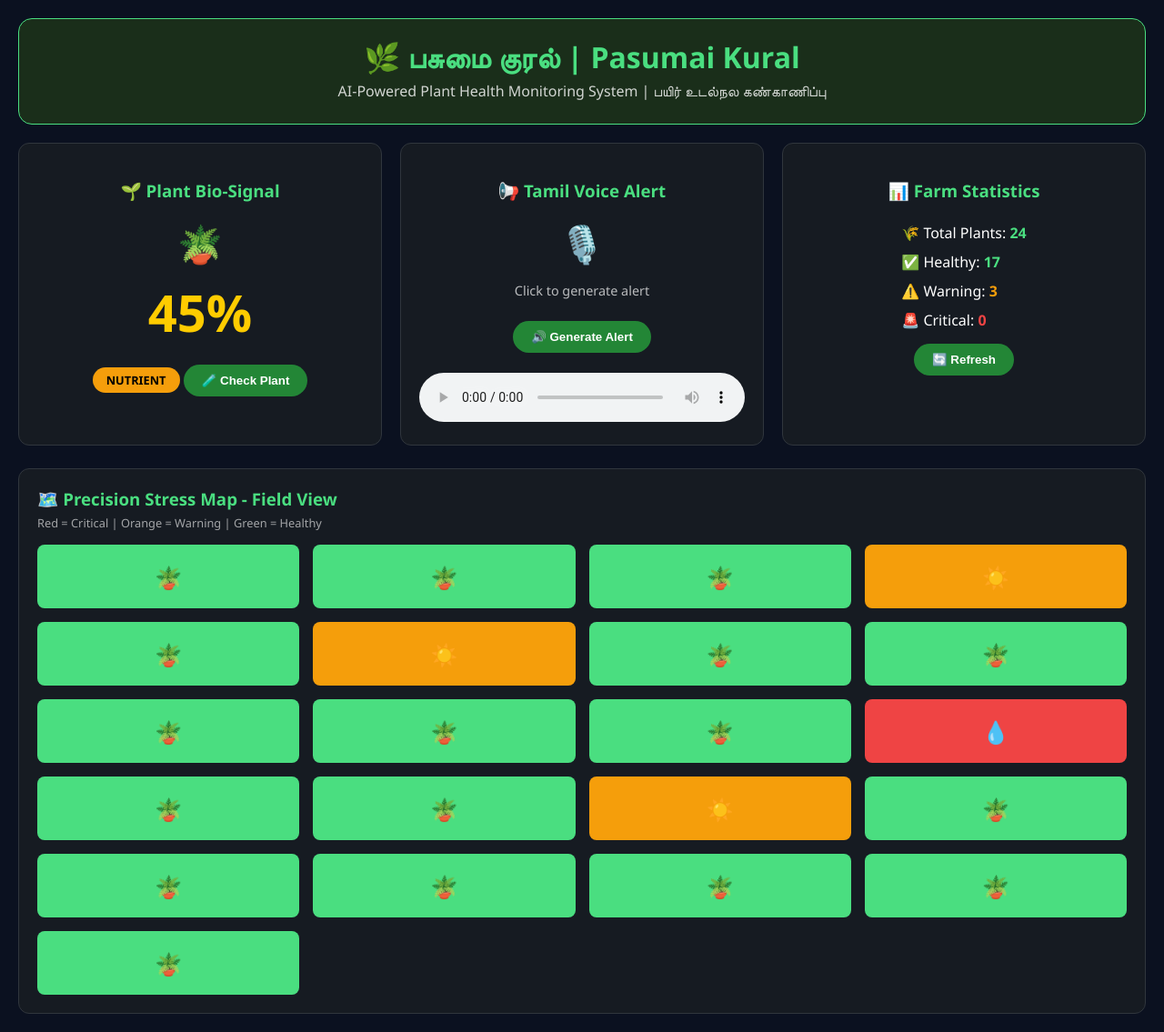
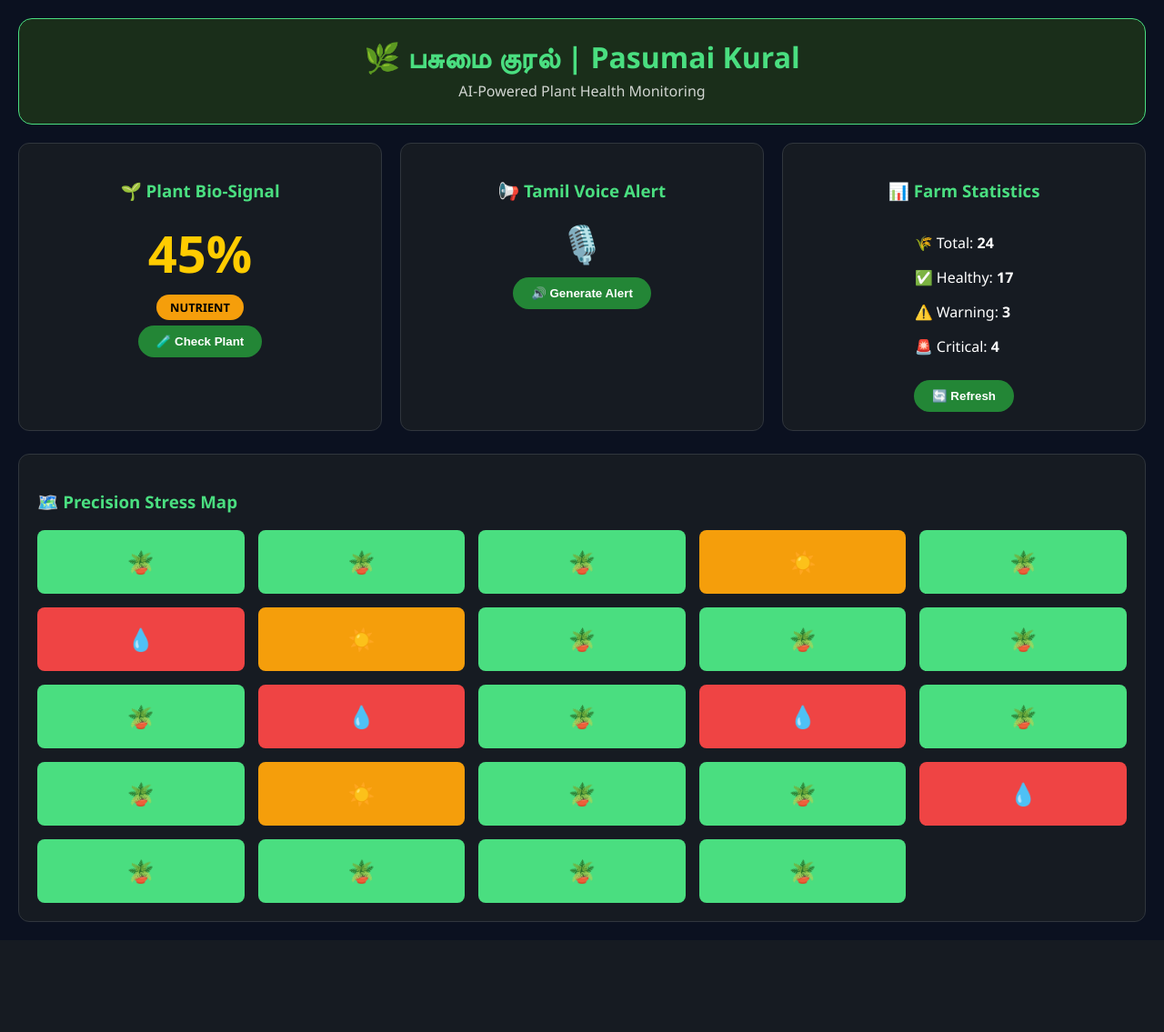
Before and after one commit to mathavan9786/pasumai-kural, a Flask app: page / in a window 1280 px wide. Shown: the whole page at 91% size. After the commit the page ends 1014 px from the top, so only its background shows below. Run offline with Flask 3, Linux system fonts and the light colour scheme.

Commit message:
final fix1

```diff
--- a/templates/index.html
+++ b/templates/index.html
@@ -6,123 +6,109 @@
     <style>
         :root { --bg: #0b1120; --card: #161b22; --green: #238636; --text-green: #4ade80; --orange: #f59e0b; --red: #ef4444; }
         body { font-family: 'Segoe UI', sans-serif; background: var(--bg); color: white; margin: 0; padding: 20px; }
-
         .header { background: #1a2e1a; padding: 20px; border-radius: 15px; text-align: center; margin-bottom: 20px; border: 1px solid var(--text-green); }
         .grid-container { display: grid; grid-template-columns: repeat(3, 1fr); gap: 20px; }
         .card { background: var(--card); border: 1px solid #30363d; border-radius: 12px; padding: 20px; text-align: center; min-height: 250px; }
-
         .signal-value { font-size: 3.5rem; font-weight: bold; color: #ffcc00; margin: 10px 0; }
         .status-tag { background: var(--orange); color: black; padding: 5px 15px; border-radius: 20px; font-weight: bold; font-size: 0.8rem; }
-
-        /* Stress Map Styling */
         .field-view { background: var(--card); margin-top: 25px; padding: 20px; border-radius: 12px; border: 1px solid #30363d; }
-        .field-grid { display: grid; grid-template-columns: repeat(4, 1fr); gap: 15px; margin-top: 15px; }
-        .node { height: 70px; border-radius: 8px; display: flex; align-items: center; justify-content: center; font-size: 1.5rem; transition: 0.3s; }
-
+        .field-grid { display: grid; grid-template-columns: repeat(5, 1fr); gap: 15px; margin-top: 15px; }
+        .node { height: 70px; border-radius: 8px; display: flex; align-items: center; justify-content: center; font-size: 1.5rem; }
         button { background: var(--green); color: white; border: none; padding: 10px 20px; border-radius: 20px; cursor: pointer; font-weight: bold; margin-top: 10px; }
         button:hover { opacity: 0.8; }
-        .refresh-btn { background: #238636; }
     </style>
 </head>
 <body>
 
     <div class="header">
         <h1 style="margin:0; color: var(--text-green);">🌿 பசுமை குரல் | Pasumai Kural</h1>
-        <p style="margin:5px 0; opacity: 0.8;">AI-Powered Plant Health Monitoring System | பயிர் உடல்நல கண்காணிப்பு</p>
+        <p style="margin:5px 0; opacity: 0.8;">AI-Powered Plant Health Monitoring</p>
     </div>
 
     <div class="grid-container">
         <div class="card">
             <h3 style="color: var(--text-green);">🌱 Plant Bio-Signal</h3>
-            <div style="font-size: 2.5rem;">🪴</div>
             <div class="signal-value" id="signal">45%</div>
-            <span class="status-tag">NUTRIENT</span>
+            <span class="status-tag">NUTRIENT</span><br>
             <button onclick="updateSignal()">🧪 Check Plant</button>
         </div>
 
         <div class="card">
             <h3 style="color: var(--text-green);">📢 Tamil Voice Alert</h3>
-            <div style="font-size: 2.5rem; margin-bottom: 10px;">🎙️</div>
-            <p style="font-size: 0.9rem; opacity: 0.7;">Click to generate alert</p>
+            <div style="font-size: 2.5rem;">🎙️</div>
             <button onclick="playAlert()">🔊 Generate Alert</button>
             <br><br>
-            <audio id="audio" controls style="width: 100%; border-radius: 20px;"></audio>
+            <audio id="audioPlayer">
+                <source src="/static/alert.mp3" type="audio/mpeg">
+            </audio>
         </div>
 
         <div class="card">
             <h3 style="color: var(--text-green);">📊 Farm Statistics</h3>
-            <div style="text-align: left; display: inline-block; font-size: 1rem; line-height: 2;">
-                <p style="margin:0;">🌾 Total Plants: <b id="total" style="color:var(--text-green)">24</b></p>
-                <p style="margin:0;">✅ Healthy: <b style="color: var(--text-green);" id="healthy">17</b></p>
-                <p style="margin:0;">⚠️ Warning: <b style="color: var(--orange);" id="warning">3</b></p>
-                <p style="margin:0;">🚨 Critical: <b style="color: var(--red);" id="critical">0</b></p>
-            </div>
-            <br><button class="refresh-btn" onclick="refreshStats()">🔄 Refresh</button>
+            <div style="text-align: left; display: inline-block;">
+                <p>🌾 Total: <b id="total">24</b></p>
+                <p>✅ Healthy: <b id="healthy">17</b></p>
+                <p>⚠️ Warning: <b id="warning">3</b></p>
+                <p>🚨 Critical: <b id="critical">4</b></p>
+            </div><br>
+            <button onclick="refreshStats()">🔄 Refresh</button>
         </div>
     </div>
 
     <div class="field-view">
-        <h3 style="color: var(--text-green); margin:0;">🗺️ Precision Stress Map - Field View</h3>
-        <p style="font-size: 0.8rem; opacity: 0.6; margin: 5px 0;">Red = Critical | Orange = Warning | Green = Healthy</p>
-        <div class="field-grid" id="map">
-            </div>
+        <h3 style="color: var(--text-green);">🗺️ Precision Stress Map</h3>
+        <div class="field-grid" id="map"></div>
     </div>
 
     <script>
-    // 1. REAL VOICE ALERT LOGIC
+        // 1. Update Bio-Signal
+        function updateSignal() {
+            let newVal = Math.floor(Math.random() * 40) + 40;
+            document.getElementById('signal').innerText = newVal + "%";
+        }
+
+        // 2. Play REAL Tamil Voice Alert
         function playAlert() {
-        const audio = document.getElementById('audio');
-
-        // Browser alert-ah thavirkka idhai use pannu
-        // Audio file path '/static/alert.mp3' correct-ah irukanum
-        audio.play().catch(error => {
-            console.log("Audio play error:", error);
-            alert("Tamil Alert: எச்சரிக்கை! பயிர் வாட்டமாக உள்ளது.");
+            const audio = document.getElementById('audioPlayer');
+            audio.play().catch(e => {
+                alert("Tamil Alert: எச்சரிக்கை! பூச்சி தாக்குதல் கண்டறியப்பட்டது.");
             });
         }
 
-    // 2. DATA REFRESH & SORTING LOGIC
+        // 3. Refresh Stats and Update Map
         function refreshStats() {
-        // Backend API-la irundhu data fetch pandrom
-        fetch('/stats')
-            .then(res => res.json())
-            .then(data => {
-                // Statistics update pandrom
-                document.getElementById('total').innerText = data.total;
-                document.getElementById('healthy').innerText = data.healthy;
-                document.getElementById('warning').innerText = data.warning;
-                document.getElementById('critical').innerText = data.critical;
+            const h = Math.floor(Math.random() * 10) + 10;
+            const w = Math.floor(Math.random() * 5);
+            const c = Math.floor(Math.random() * 5);
 
-                // Kela irukkura Stress Map-ah data-ku yetha maadhiri refresh pandrom
-                generateFieldMap(data.healthy, data.warning, data.critical);
-            });
+            document.getElementById('healthy').innerText = h;
+            document.getElementById('warning').innerText = w;
+            document.getElementById('critical').innerText = c;
+
+            generateMap(h, w, c);
         }
 
-    // 3. DYNAMIC FIELD MAP GENERATOR
-    function generateFieldMap(h, w, c) {
+        // 4. Map Generation Logic
+        function generateMap(h, w, c) {
             const map = document.getElementById('map');
-        map.innerHTML = ''; // Pazhaya boxes-ah clear pandrom
+            map.innerHTML = '';
+            const items = [];
+            for(let i=0; i<h; i++) items.push({c: '#4ade80', i: '🪴'});
+            for(let i=0; i<w; i++) items.push({c: '#f59e0b', i: '☀️'});
+            for(let i=0; i<c; i++) items.push({c: '#ef4444', i: '💧'});
 
-        // Healthy (Green), Warning (Orange), Critical (Red) boxes-ah create pandrom
-        const nodes = [];
-        for(let i=0; i<h; i++) nodes.push({color: '#4ade80', icon: '🪴'});
-        for(let i=0; i<w; i++) nodes.push({color: '#f59e0b', icon: '☀️'});
-        for(let i=0; i<c; i++) nodes.push({color: '#ef4444', icon: '💧'});
-
-        // Boxes-ah random-ah shuffle panni display pandrom (Sorting feel kidaikkum)
-        nodes.sort(() => Math.random() - 0.5);
-
-        nodes.forEach(item => {
+            items.sort(() => Math.random() - 0.5);
+            items.forEach(item => {
                 const div = document.createElement('div');
                 div.className = 'node';
-            div.style.background = item.color;
-            div.innerHTML = item.i || item.icon;
+                div.style.background = item.c;
+                div.innerHTML = item.i;
                 map.appendChild(div);
             });
         }
 
-    // Page load aagumbodhu initial-ah map generate panna
-    window.onload = () => generateFieldMap(17, 3, 1);
+        // Initial Map
+        generateMap(17, 3, 4);
     </script>
 </body>
 </html>
```
Lines whose indentation alone changed are shown as unchanged.
